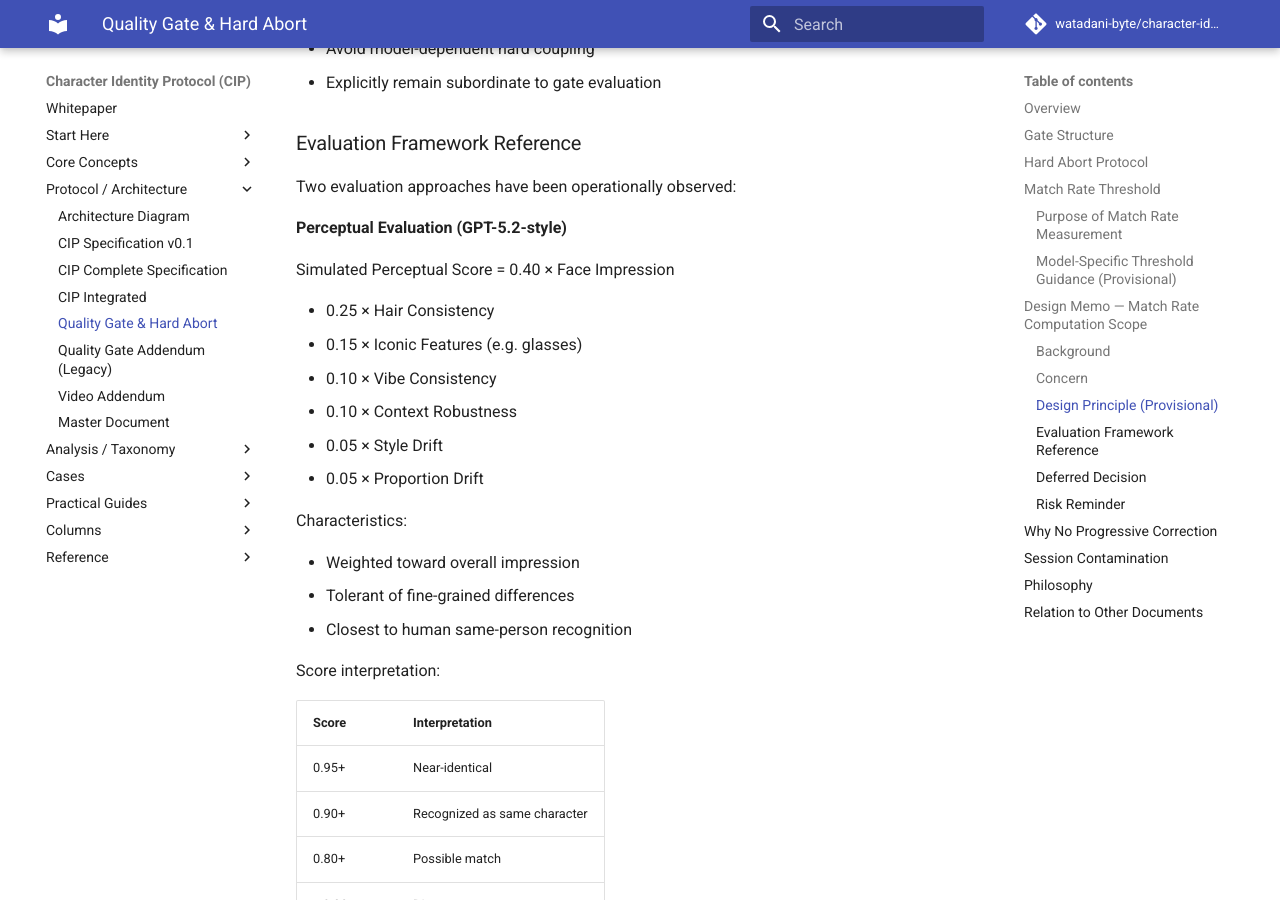
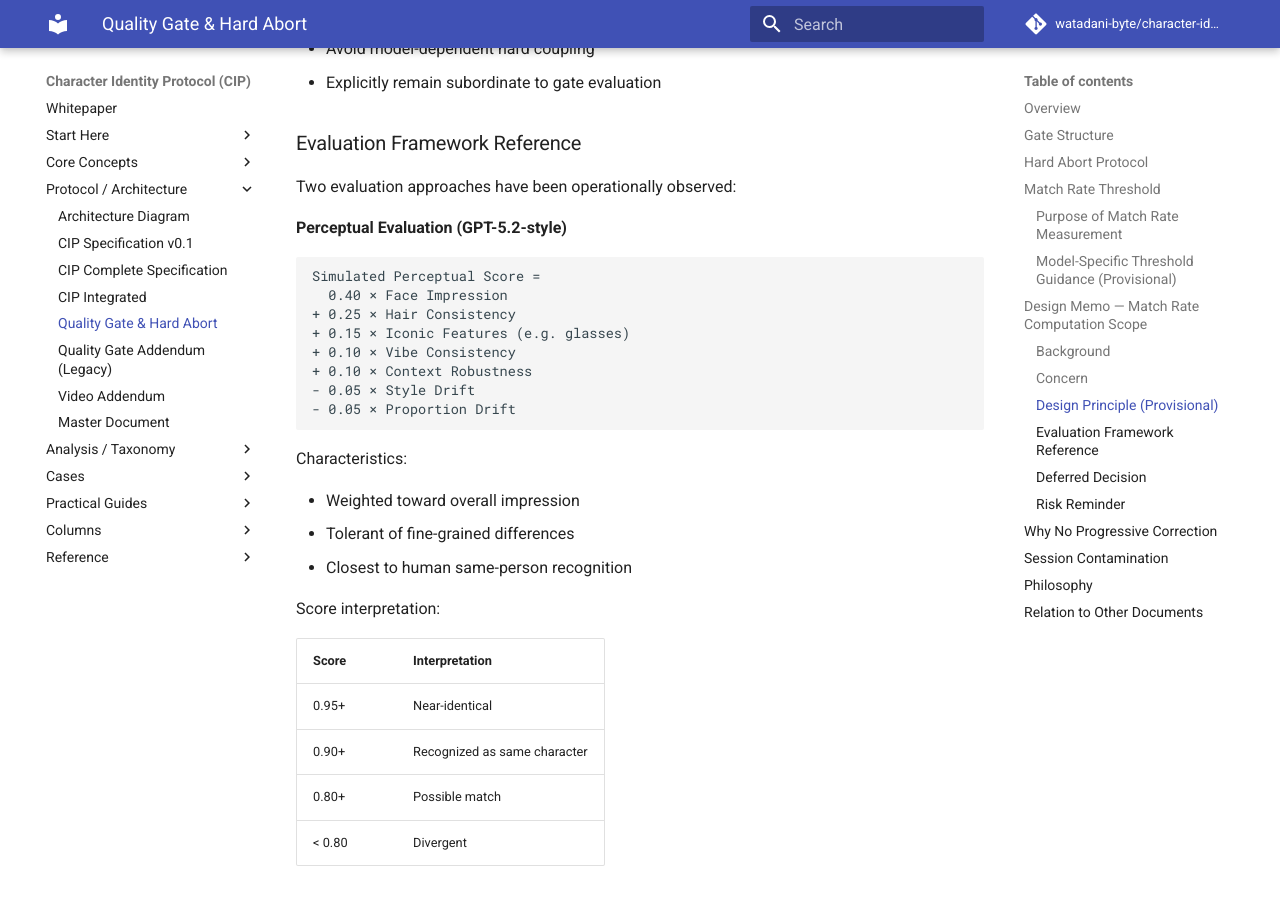
Before and after one commit to watadani-byte/character-identity-protocol, an MkDocs documentation site: the page built from docs/quality_gate_addendum.md, in a window 1280 px wide and 900 px high, scrolled down 3231 px. Built offline with MkDocs 1.6.1 and Material for MkDocs 9.7.7, drawn with Linux system fonts in a browser that asks for light colours; comment, search, counter and statistics services are not loaded.

````diff
--- a/docs/quality_gate_addendum.md
+++ b/docs/quality_gate_addendum.md
@@ -126,16 +126,16 @@ Two evaluation approaches have been operationally observed:
 
 **Perceptual Evaluation (GPT-5.2-style)**
 
+```
 Simulated Perceptual Score =
-0.40 × Face Impression
-
-- 0.25 × Hair Consistency
-- 0.15 × Iconic Features (e.g. glasses)
-- 0.10 × Vibe Consistency
-- 0.10 × Context Robustness
-
+  0.40 × Face Impression
++ 0.25 × Hair Consistency
++ 0.15 × Iconic Features (e.g. glasses)
++ 0.10 × Vibe Consistency
++ 0.10 × Context Robustness
 - 0.05 × Style Drift
 - 0.05 × Proportion Drift
+```
 
 Characteristics:
 
````
